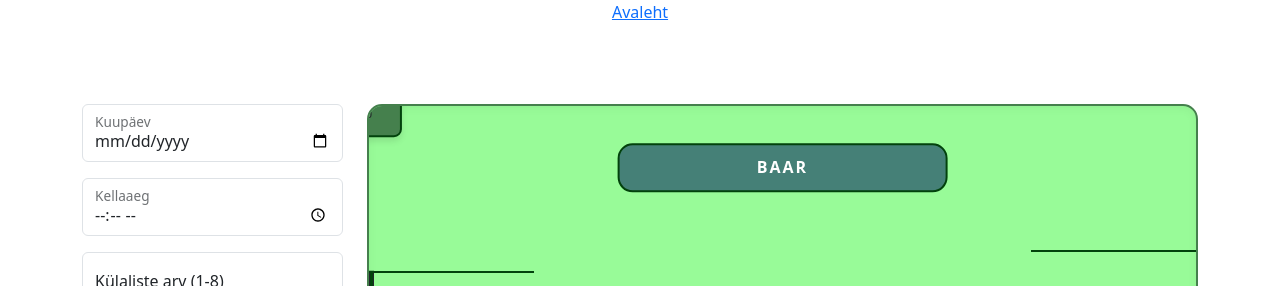
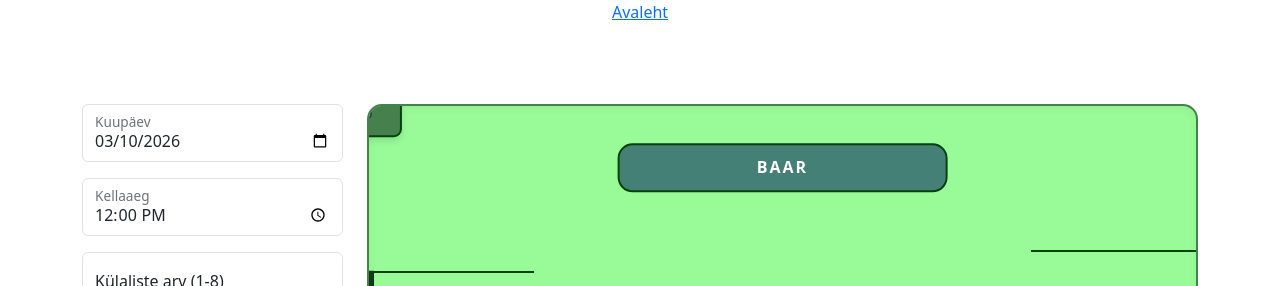
Before and after one commit to liisakanemagi/restaurant-front, a Vue app: page / in a window 1280 px wide. Shown: the top 286 px of the page. Built offline with nearby package versions, Linux system fonts and the light colour scheme; no server answers.

Commit message:
feat: add v-models to input fields for filtering tables, make getRestaurantTables set InitialSearchCriteria

```diff
--- a/src/views/HomeView.vue
+++ b/src/views/HomeView.vue
@@ -4,17 +4,32 @@
       <div class="col-3">
         <div class="d-flex flex-column gap-3">
           <div class="form-floating">
-            <input type="date" class="form-control" placeholder="Kuupäev" required />
+            <input
+              v-model="InitialSearchCriteria.date"
+              @change="getRestaurantTables"
+              type="date"
+              class="form-control"
+              placeholder="Kuupäev"
+              required />
             <label> Kuupäev </label>
           </div>
 
           <div class="form-floating">
-            <input type="time" class="form-control" placeholder="Kellaaeg" required />
+            <input
+              v-model="InitialSearchCriteria.time"
+              @change="getRestaurantTables"
+              type="time"
+              class="form-control"
+              placeholder="Kellaaeg"
+              required
+            />
             <label> Kellaaeg </label>
           </div>
 
           <div class="form-floating">
             <input
+              v-model="InitialSearchCriteria.guestCount"
+              @change="getRestaurantTables"
               type="number"
               class="form-control"
               placeholder="Külaliste arv (1-8)"
@@ -64,18 +79,24 @@ export default {
         },
       ],
 
+      InitialSearchCriteria: {
+        date: new Date().toISOString().substring(0, 10),
+        time: '12:00',
+      },
     }
   },
   methods: {
     async getRestaurantTables() {
       try {
-        const response = await RestaurantTableService.sendGetRestaurantTablesRequest()
+
+        const startDateTime = `${this.InitialSearchCriteria.date}T${this.InitialSearchCriteria.time}:00`;
+
+        const response = await RestaurantTableService.sendGetRestaurantTablesRequest(startDateTime);
         this.restaurantTables = response.data
       } catch {
         navigationService.navigateToErrorView()
       }
     },
-
 
     navigateToBookingView() {},
   },
```
